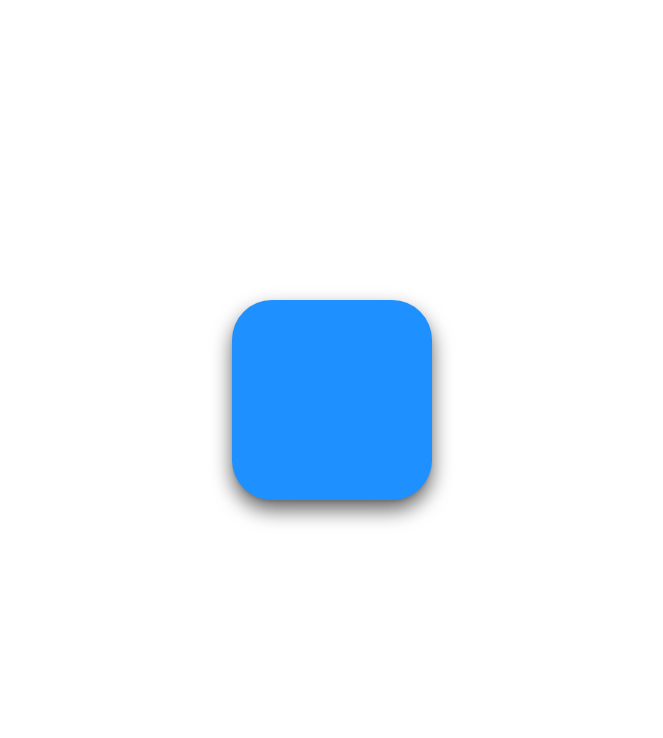
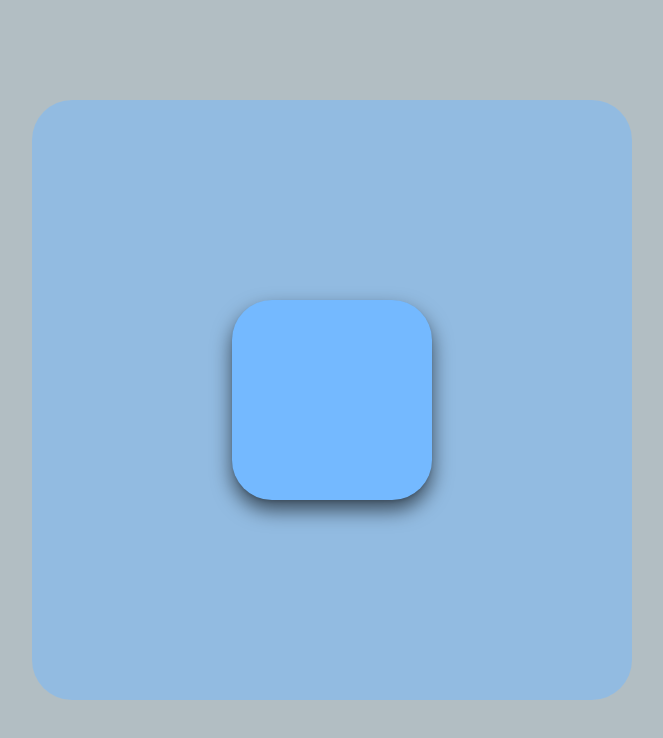
Before and after one commit to JHKIMS/Framer-Motion-Practice, a React (Create React App) app: page / in a window 1280 px wide. Shown: the top 738 px of the page, without its empty margins (308-971 px from the left). Built offline with nearby package versions, Linux system fonts and the light colour scheme.

Commit message:
Framer-motion: 다양한 Drag

```diff
--- a/src/App.tsx
+++ b/src/App.tsx
@@ -1,4 +1,5 @@
 import { motion } from "framer-motion";
+import { useRef } from "react";
 import styled from "styled-components";
 
 const Wrapper = styled.div`
@@ -8,11 +9,19 @@ const Wrapper = styled.div`
   justify-content: center;
   align-items: center;
 `;
-
+const BiggerBox = styled.div`
+  width: 600px;
+  height: 600px;
+  background-color: rgba(116, 185, 255, 0.5);
+  border-radius: 40px;
+  display: flex;
+  justify-content: center;
+  align-items: center;
+`;
 const Box = styled(motion.div)`
   width: 200px;
   height: 200px;
-  background-color: dodgerblue;
+  background-color: rgba(116, 185, 255, 1);
   border-radius: 40px;
   box-shadow: 0 2px 3px rgba(0, 0, 0, 0.1), 0 10px 20px rgba(0, 0, 0, 0.6);
 `;
@@ -20,19 +29,25 @@ const Box = styled(motion.div)`
 const boxVariants = {
   hover: { scale: 1.5, rotateZ: 90 },
   click: { scale: 1, borderRadius: "100px" },
-  drag: { backgroundColor: "rgb(223, 230, 233)", transition: { duration: 5 } },
+  drag: { backgroundColor: "rgba(129, 236, 236,1.0)", transition: { duration: 5 } },
 };
 
 function App() {
+  const biggerBoxRef= useRef<HTMLDivElement>(null);
   return (
     <Wrapper>
+      <BiggerBox ref={biggerBoxRef}>
         <Box
           drag
+          dragSnapToOrigin
+          dragElastic={0.8}
+          dragConstraints={biggerBoxRef}
           variants={boxVariants}
           whileDrag="drag"
           whileHover="hover"
           whileTap="click"
         />
+      </BiggerBox>
     </Wrapper>
   );
 }
--- a/src/index.tsx
+++ b/src/index.tsx
@@ -63,6 +63,7 @@ body {
   font-weight: 300;
   font-family: 'Source Sans Pro', sans-serif;
   color:black;
+  background-color: rgba(178, 190, 195,1.0);
   line-height: 1.2;
 
 }
```
Lines whose indentation alone changed are shown as unchanged.
